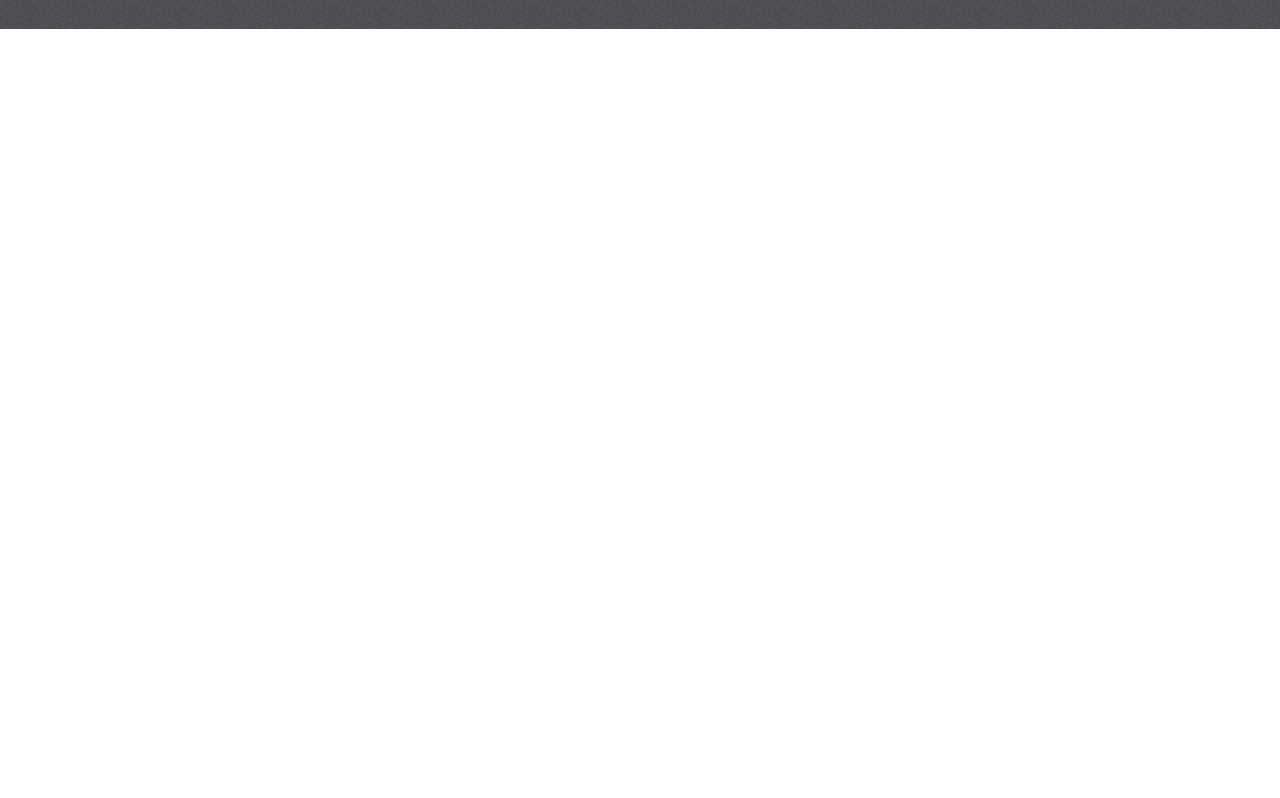
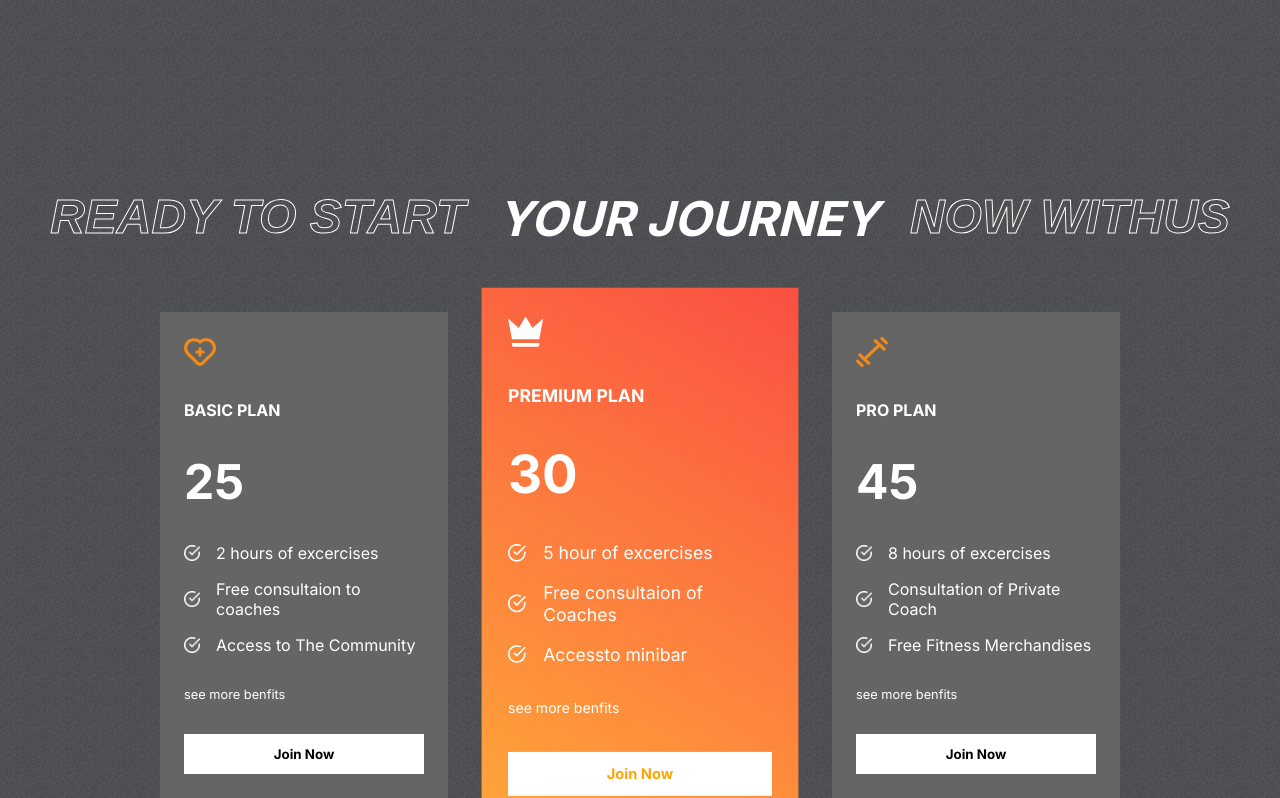
Before and after one commit to yonatanski/FitClub-Web, a React (Create React App) app: page / in a window 1280 px wide. Shown: the part 1762-2560 px from the top of the page. Before the commit the page ends 1791 px from the top, so only its background shows below. Built offline with nearby package versions, Linux system fonts and the light colour scheme.

Commit message:
plan component done

```diff
--- a/src/App.js
+++ b/src/App.js
@@ -1,5 +1,6 @@
 import "./App.css"
 import Hero from "./components/Hero/Hero"
+import Plans from "./components/Plans/Plans"
 import Programs from "./components/Programs/Programs"
 import Reasons from "./components/Reasons/Reasons"
 function App() {
@@ -8,6 +9,7 @@
       <Hero />
       <Programs />
       <Reasons />
+      <Plans />
     </div>
   )
 }
--- a/src/components/Hero/Hero.css
+++ b/src/components/Hero/Hero.css
@@ -120,7 +120,7 @@
     background-color: var(--darkGrey);
     width: fit-content;
     padding: 1rem;
-    align-items: start;
+    align-items: flex-start;
     border-radius:5px;
     position: absolute;
     right: 4rem;
--- /dev/null
+++ b/src/components/Plans/Plans.css
@@ -0,0 +1,71 @@
+.plans{
+    margin-top: 4rem;
+    padding: 0 2rem;
+    display: flex;
+    flex-direction: column;
+    gap: 4rem;
+    position: relative;
+
+}
+.plans__card{
+    display: flex;
+    align-items: center;
+    justify-content: center;
+    gap: 3rem;
+}
+.plans__card__item{
+    display: flex;
+    flex-direction: column;
+    background:var(--caloryCard);
+    color: white;
+    gap: 2rem;
+    padding:1.5rem;
+    width: 15rem;
+
+}
+.plans__card__item:nth-child(2){
+    background:var(--planCard);
+    transform:scale(1.1);
+
+}
+
+.plans__card__item>svg{
+    fill:var(--orange);
+    width: 2rem;
+    height: 2rem;
+
+}
+.plans__card__item>:nth-child(2){
+    font-size: 1rem;
+    font-weight: bold;
+
+}
+.plans__card__item>:nth-child(3){
+    font-size: 3rem;
+    font-weight: bold;
+}
+.plans__card__item>:nth-child(5){
+    font-size: 0.8rem;
+}
+.plans__card__feauters{
+    display: flex;
+    flex-direction: column;
+    gap: 1rem;
+}
+.plans__card__feauters__item{
+    display: flex;
+    align-items: center;
+    gap: 1rem;
+}
+.plans__card__feauters__item>img{
+    width: 1rem;
+}
+.plans__card>:nth-child(2)>svg{
+    fill:white;
+
+}
+
+.plans__card>:nth-child(2)>button{
+    color: orange;
+
+}
--- /dev/null
+++ b/src/components/Plans/Plans.jsx
@@ -0,0 +1,41 @@
+import React from "react"
+import { plansData } from "../../data/plansData"
+import whiteTick from "../../assets/whiteTick.png"
+import "./Plans.css"
+
+const Plans = () => {
+  return (
+    <div className="plans">
+      <div className="programs__header" style={{ gap: "2rem" }}>
+        <span className="stroke-text"> READY TO START </span>
+        <span> YOUR JOURNEY </span>
+        <span className="stroke-text"> NOW WITHUS </span>
+      </div>
+      {/* plans card  */}
+      <div className="plans__card">
+        {plansData.map((plan, i) => (
+          <div className="plans__card__item" key={i}>
+            {plan.icon}
+            <span>{plan.name}</span>
+            <span>{plan.price}</span>
+
+            <div className="plans__card__feauters">
+              {plan.features.map((feauter, i) => (
+                <div className="plans__card__feauters__item">
+                  <img src={whiteTick} alt="white tick" />
+                  <span key={i}>{feauter}</span>
+                </div>
+              ))}
+            </div>
+            <div>
+              <span>see more benfits</span>
+            </div>
+            <button className="btn">Join Now</button>
+          </div>
+        ))}
+      </div>
+    </div>
+  )
+}
+
+export default Plans
```
